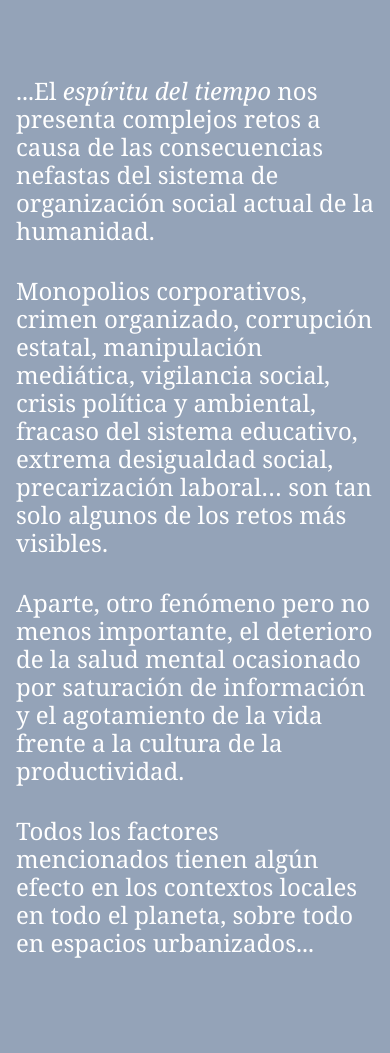
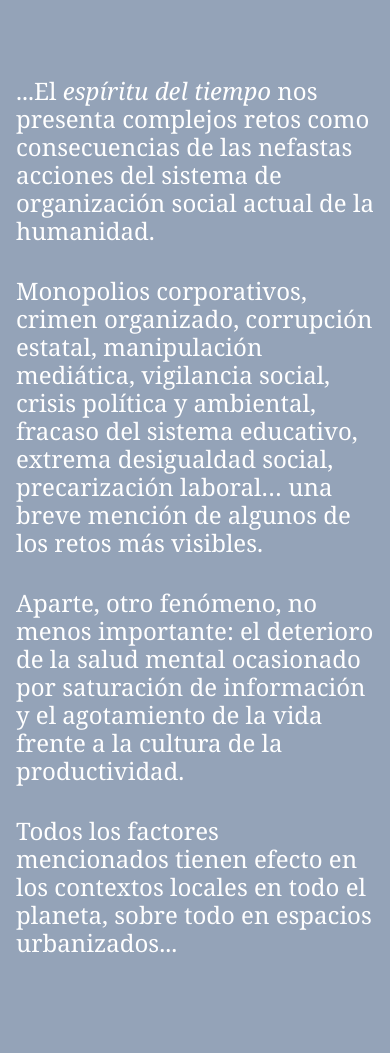
Before and after one commit to gsolat/art-com, a website: page futurodisperso.html in a window 390 px wide. Shown: the part 847-1900 px from the top of the page. Drawn offline with Linux system fonts and the light colour scheme.

Commit message:
edición de texto

```diff
--- a/futurodisperso.html
+++ b/futurodisperso.html
@@ -58,13 +58,13 @@
 
 <section class="grid grid-cols-10 bg-slate-400 px-4 py-20 h-3/4" id="proceso">
   <div class="col-start-1 col-span-10 lg:col-start-3 lg:col-span-6">
-    <p class="text-2xl lg:text-5xl mb-8 lg:font-serif font-serif leading-7 lg:text-white text-white">...El <i>espíritu del tiempo</i> nos presenta complejos retos a causa de las consecuencias nefastas del sistema de organización social actual de la humanidad.
+    <p class="text-2xl lg:text-5xl mb-8 lg:font-serif font-serif leading-7 lg:text-white text-white">...El <i>espíritu del tiempo</i> nos presenta complejos retos como consecuencias de las nefastas acciones del sistema de organización social actual de la humanidad.
     </p>
-    <p class="text-2xl lg:text-5xl mb-8 lg:font-serif font-serif leading-7 lg:text-white text-white">Monopolios corporativos, crimen organizado, corrupción estatal, manipulación mediática, vigilancia social, crisis política y ambiental, fracaso del sistema educativo, extrema desigualdad social, precarización laboral… son tan solo algunos de los retos más visibles.
+    <p class="text-2xl lg:text-5xl mb-8 lg:font-serif font-serif leading-7 lg:text-white text-white">Monopolios corporativos, crimen organizado, corrupción estatal, manipulación mediática, vigilancia social, crisis política y ambiental, fracaso del sistema educativo, extrema desigualdad social, precarización laboral… una breve mención de algunos de los retos más visibles.
     </p>
-    <p class="text-2xl lg:text-5xl mb-8 lg:font-serif font-serif leading-7 lg:text-white text-white">Aparte, otro fenómeno pero no menos importante, el deterioro de la salud mental ocasionado por saturación de información y el agotamiento de la vida frente a la cultura de la productividad.
+    <p class="text-2xl lg:text-5xl mb-8 lg:font-serif font-serif leading-7 lg:text-white text-white">Aparte, otro fenómeno, no menos importante: el deterioro de la salud mental ocasionado por saturación de información y el agotamiento de la vida frente a la cultura de la productividad.
     </p>
-    <p class="text-2xl lg:text-5xl mb-8 lg:font-serif font-serif leading-7 lg:text-white text-white">Todos los factores mencionados tienen algún efecto en los contextos locales en todo el planeta, sobre todo en espacios urbanizados...
+    <p class="text-2xl lg:text-5xl mb-8 lg:font-serif font-serif leading-7 lg:text-white text-white">Todos los factores mencionados tienen efecto en los contextos locales en todo el planeta, sobre todo en espacios urbanizados...
     </p>
   </div>
 </section>
@@ -330,7 +330,7 @@
 
 <section class="grid grid-cols-10 bg-slate-400 px-4 py-20 h-3/4" id="proceso">
   <div class="col-start-1 col-span-10 lg:col-start-3 lg:col-span-6">
-    <p class="text-2xl lg:text-5xl mb-8 lg:font-serif font-serif leading-7 lg:text-white text-white">...En la retorta, el ánimo cuestionador identifica aquellas particularidades del establecimiento social, cultural y político. Y la práctica las lleva al plano del lenguaje de la plástica, dándoles un lugar en una experiencia o en un objeto de valor estético.</p>
+    <p class="text-2xl lg:text-5xl mb-8 lg:font-serif font-serif leading-7 lg:text-white text-white">...En la retorta, el ánimo cuestionador identifica particularidades del establecimiento social, cultural y político. Y la práctica las lleva al plano del lenguaje de la plástica, dándoles un lugar en una experiencia o en un objeto con valor estético.</p>
     <p class="text-2xl lg:text-5xl mb-8 lg:font-serif font-serif leading-7 lg:text-white text-white">Se asume entonces un interesante juego de creación, donde la articulación de significados y significantes facilita dos cosas: uno, la capacidad de fijarse en situaciones que afectan a las personas pero que podrían pasar desapercibidas bajo el manto de la cotidianidad o de la cultura. Dos, encontrar en ellas juegos de contrastes relevantes, curiosos o divertidos.
     </p>
   </div>
```
